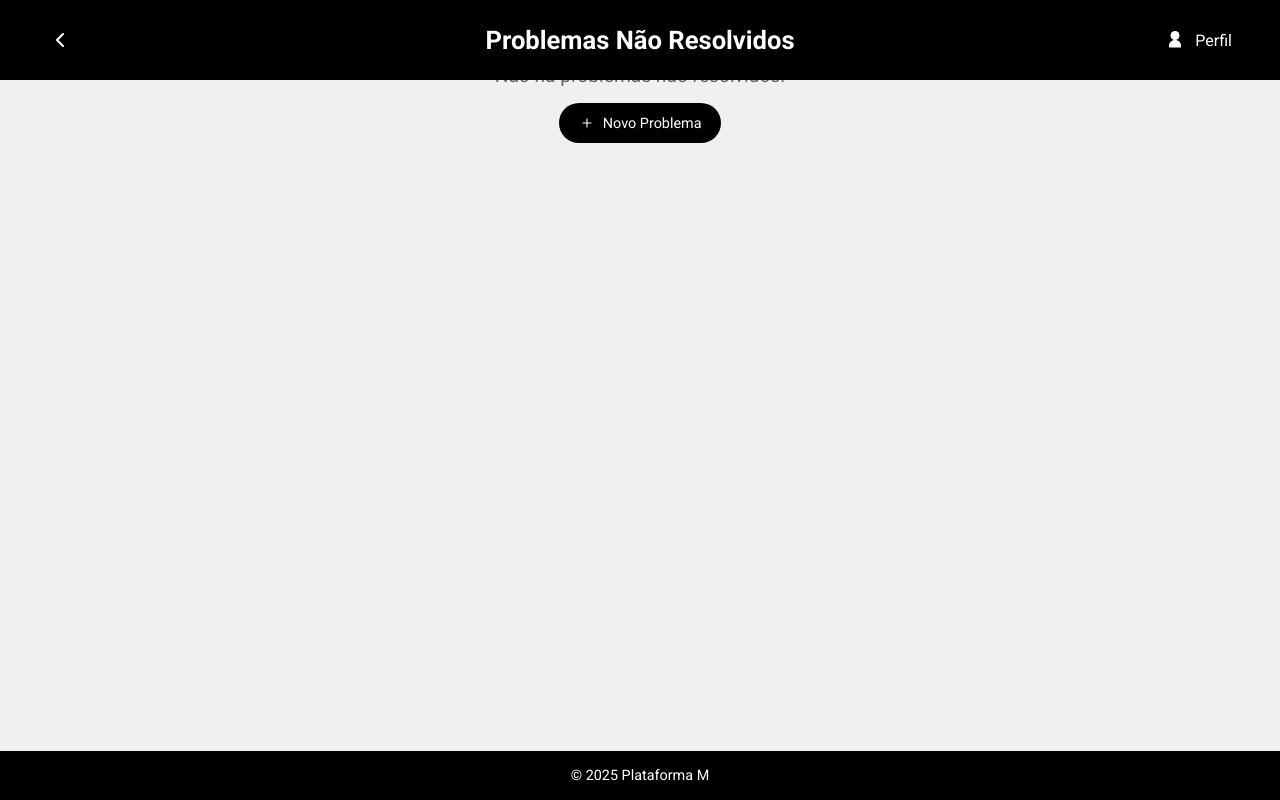
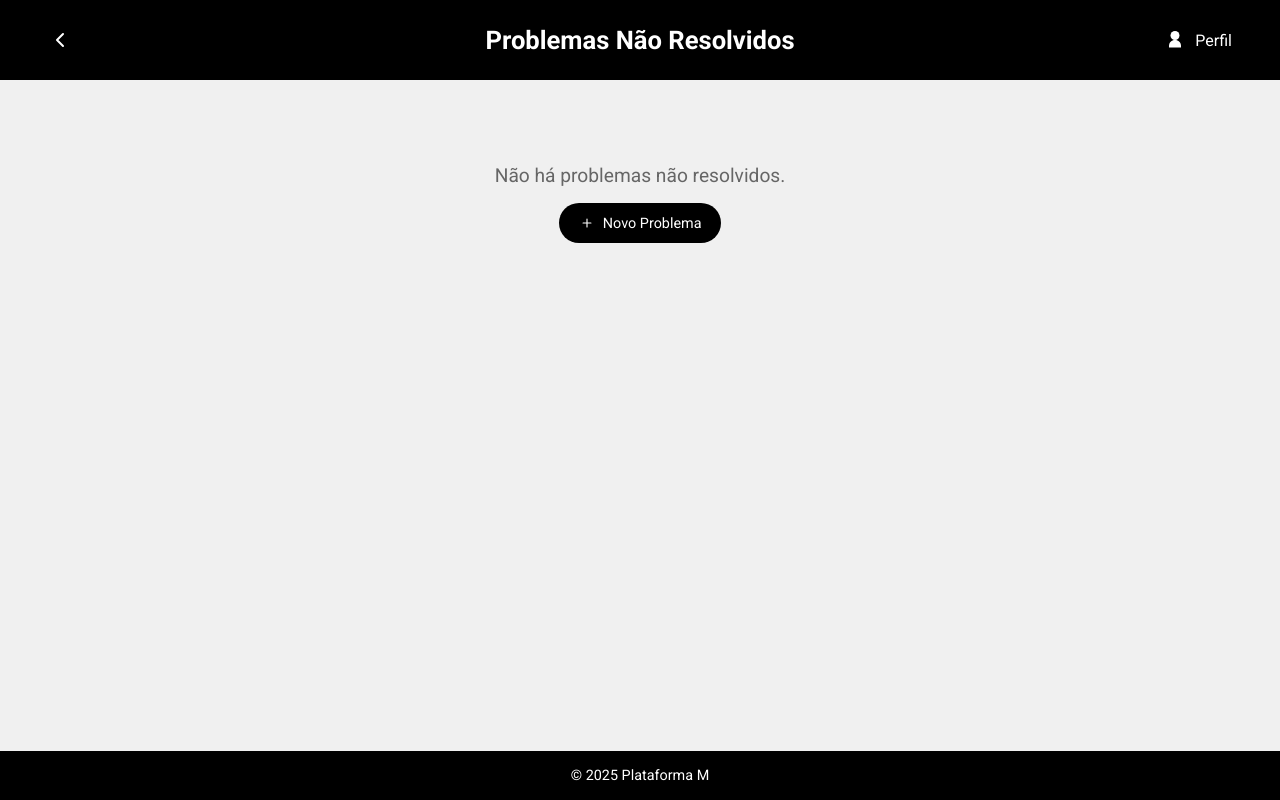
Before and after one commit to M-mecanica/M, a Flask app: page /unresolved in a window 1280 px wide. Run offline with Flask 2, Linux system fonts and the light colour scheme; the visitor is signed in with stand-in values (Sample User, id 1); data that the repository does not hold is empty; parts of the project's set-up code (start-up, migrations or seed data) failed here and were passed over.

Commit message:
Add files via upload

```diff
--- a/templates/nao_resolvidos.html
+++ b/templates/nao_resolvidos.html
@@ -10,9 +10,12 @@
       rel="stylesheet"
     />
     <!-- Ícones Material (se desejar utilizar) -->
-  <link rel="stylesheet" href="https://fonts.googleapis.com/icon?family=Material+Icons" />
+    <link
+      rel="stylesheet"
+      href="https://fonts.googleapis.com/icon?family=Material+Icons"
+    />
 
-  <meta name="viewport" content="width=device-width, initial-scale=1.0">
+    <meta name="viewport" content="width=device-width, initial-scale=1.0" />
 
     <style>
       /* Reset básico */
@@ -21,14 +24,18 @@
         padding: 0;
         box-sizing: border-box;
       }
+      /* Para que o flex funcione corretamente e o rodapé fique na parte inferior */
+      html,
       body {
-      font-family: 'Roboto', sans-serif;
+        height: 100%;
+      }
+      body {
+        font-family: "Roboto", sans-serif;
         font-size: 1rem;
         background-color: #f0f0f0;
         color: #333;
         display: flex;
         flex-direction: column;
-      min-height: 100vh;
         overflow-x: hidden;
       }
 
@@ -62,16 +69,16 @@
         }
       }
 
-    /* Conteúdo (para dar fade-in após o preloader) */
+      /* O wrapper de conteúdo ocupa o espaço disponível */
       #content {
-      transition: opacity 0.5s ease;
+        flex: 1;
         display: flex;
         flex-direction: column;
-      min-height: 100vh;
-      opacity: 0; /* começa invisível, depois faz fade-in */
+        transition: opacity 0.5s ease;
+        opacity: 0; /* começa invisível e faz fade-in */
       }
 
-    /* HEADER */
+      /* HEADER fixo no topo */
       header {
         background-color: #000;
         display: flex;
@@ -127,7 +134,6 @@
       .header-btn span {
         margin-left: 0.5rem;
       }
-
       /* Oculta "Perfil" e "Entrar" em telas menores (mostra via mobile-bottom-bar) */
       @media (max-width: 768px) {
         .perfil-btn,
@@ -136,21 +142,20 @@
         }
       }
 
-    /* MAIN */
+      /* MAIN: espaçamento para não ficar embaixo do header fixo */
       main {
-      margin-top: 100px; /* espaço para header fixo */
-      flex: 1;
+        margin-top: 100px;
         padding: 2rem 1rem;
         width: 100%;
         max-width: 1200px;
-      margin: 0 auto;
-      display: flex;
-      flex-direction: column;
-      align-items: center;
+        margin-left: auto;
+        margin-right: auto;
+        flex: 1;
       }
       @media (max-width: 768px) {
         main {
           margin-top: 72px;
+          padding-bottom: 80px; /* espaço para a barra inferior */
         }
       }
 
@@ -195,10 +200,6 @@
         .mobile-bottom-bar .bottom-bar-btn img {
           margin-bottom: 2px;
         }
-      main {
-        /* Garante que o conteúdo não seja coberto pela barra inferior */
-        padding-bottom: 60px;
-      }
       }
 
       /* Lista de problemas */
@@ -206,7 +207,6 @@
         width: 100%;
         margin-top: 1rem;
       }
-
       .problem-item {
         background-color: #fff;
         border-radius: 8px;
@@ -237,7 +237,6 @@
         border-radius: 6px;
         box-shadow: 0 2px 4px rgba(0, 0, 0, 0.1);
       }
-
       .no-results {
         text-align: center;
         margin-top: 2rem;
@@ -319,7 +318,6 @@
         fill: currentColor;
         margin-right: 0.4rem;
       }
-
       @media (max-width: 768px) {
         .problem-item {
           margin-bottom: 1.5rem;
@@ -360,12 +358,8 @@
     <div id="content">
       <!-- Barra superior fixa -->
       <header>
-      <!-- Botão "Voltar" -->
-      <button
-        class="header-btn"
-        id="btnVoltar"
-        aria-label="Voltar"
-      >
+        <!-- Botão "Voltar" - CORREÇÃO: ADICIONADO type="button" -->
+        <button type="button" class="header-btn" id="btnVoltar" aria-label="Voltar">
           <svg xmlns="http://www.w3.org/2000/svg" viewBox="0 0 24 24">
             <path
               d="M15 18l-6-6 6-6"
@@ -383,10 +377,7 @@
         <!-- Se NÃO estiver logado, mostra "Entrar" -->
         {% if not session.get('user_id') %}
           <a class="header-btn entrar-btn" href="{{ url_for('login') }}">
-          <svg
-            xmlns="http://www.w3.org/2000/svg"
-            viewBox="0 0 16 16"
-          >
+            <svg xmlns="http://www.w3.org/2000/svg" viewBox="0 0 16 16">
               <path d="M8 8a3 3 0 1 0-3-3 3 3 0 0 0 3 3z" />
               <path
                 d="M8 8c-2.33 0-4 1.67-4 4v1h8v-1c0-2.33-1.67-4-4-4z"
@@ -397,10 +388,7 @@
         {% else %}
           <!-- Se estiver logado, mostra "Perfil" -->
           <a class="header-btn perfil-btn" href="{{ url_for('perfil') }}">
-          <svg
-            xmlns="http://www.w3.org/2000/svg"
-            viewBox="0 0 16 16"
-          >
+            <svg xmlns="http://www.w3.org/2000/svg" viewBox="0 0 16 16">
               <path d="M8 8a3 3 0 1 0-3-3 3 3 0 0 0 3 3z" />
               <path
                 d="M8 8c-2.33 0-4 1.67-4 4v1h8v-1c0-2.33-1.67-4-4-4z"
@@ -416,7 +404,6 @@
         {% if problemas and problemas|length > 0 %}
           <div class="result-container">
             {% for problema in problemas %}
-
               <div class="problem-item">
                 <h2>{{ problema["titulo"] }}</h2>
                 <p>{{ problema["descricao"] }}</p>
@@ -435,7 +422,7 @@
                 <!-- Criador -->
                 <p>Enviado por: {{ problema["creator_name"] }}</p>
 
-              <!-- Form p/ resolver (qualquer usuário logado pode resolver) -->
+                <!-- Formulário para resolver -->
                 <form
                   action="{{ url_for('resolver_form', problem_id=problema['_id_str']) }}"
                   method="GET"
@@ -445,7 +432,6 @@
 
                 <div class="action-btns">
                   {% if session.role == "solucionador" or session["user_id"] == problema["creator_id"] %}
-                  <!-- Link de Edição (edit_your_problem) -->
                     <a
                       href="{{ url_for('edit_your_problem', problem_id=problema['_id_str']) }}"
                       class="action-btn"
@@ -454,7 +440,6 @@
                     </a>
                   {% endif %}
                   {% if session.role == "solucionador" %}
-                  <!-- Form de Remoção -->
                     <form
                       action="{{ url_for('delete_problem', problem_id=problema['_id_str']) }}"
                       method="POST"
@@ -465,7 +450,6 @@
                   {% endif %}
                 </div>
               </div>
-
             {% endfor %}
           </div>
         {% else %}
@@ -493,7 +477,7 @@
         <p>© 2025 Plataforma M</p>
       </footer>
 
-    <!-- Barra inferior (mobile) - estilo com imagens, igual ao resultados.html -->
+      <!-- Barra inferior (mobile) -->
       <div class="mobile-bottom-bar">
         <!-- 1) Resolver (coluna 1/3) -->
         <a href="{{ url_for('unresolved') }}" class="bottom-bar-btn" title="Resolver Problemas">
@@ -533,33 +517,31 @@
           </a>
         {% endif %}
       </div>
-  </div> <!-- /#content -->
+    </div>
+    <!-- /#content -->
 
     <script>
       // Preloader + fade-in do conteúdo (opcional)
-    window.addEventListener('load', function () {
-      const preloader = document.getElementById('preloader');
-      const content = document.getElementById('content');
+      window.addEventListener("load", function () {
+        const preloader = document.getElementById("preloader");
+        const content = document.getElementById("content");
         if (preloader) {
-        preloader.style.display = 'none';
+          preloader.style.display = "none";
         }
         if (content) {
-        content.style.opacity = '1';
+          content.style.opacity = "1";
         }
       });
 
-    // Botão "Voltar" deve levar o usuário de volta à página anterior
-    // que ficou salva na sessão (exceto se for a página de resolver).
-    document.addEventListener('DOMContentLoaded', function() {
+      // Botão "Voltar": volta para a página salva na sessão ou para o index
+      document.addEventListener("DOMContentLoaded", function () {
         const prevPage = "{{ session.get('nao_resolvidos_prev_page') }}";
-      const btnVoltar = document.getElementById('btnVoltar');
-
+        const btnVoltar = document.getElementById("btnVoltar");
         if (btnVoltar) {
-        btnVoltar.addEventListener('click', function() {
+          btnVoltar.addEventListener("click", function () {
             if (prevPage) {
               window.location.href = prevPage;
             } else {
-            // Se não houver prevPage, volta para o index por padrão
               window.location.href = "{{ url_for('index') }}";
             }
           });
```
Also changed, not shown: templates/resolver.html (+4 -3 lines). Lines whose indentation alone changed are shown as unchanged.
